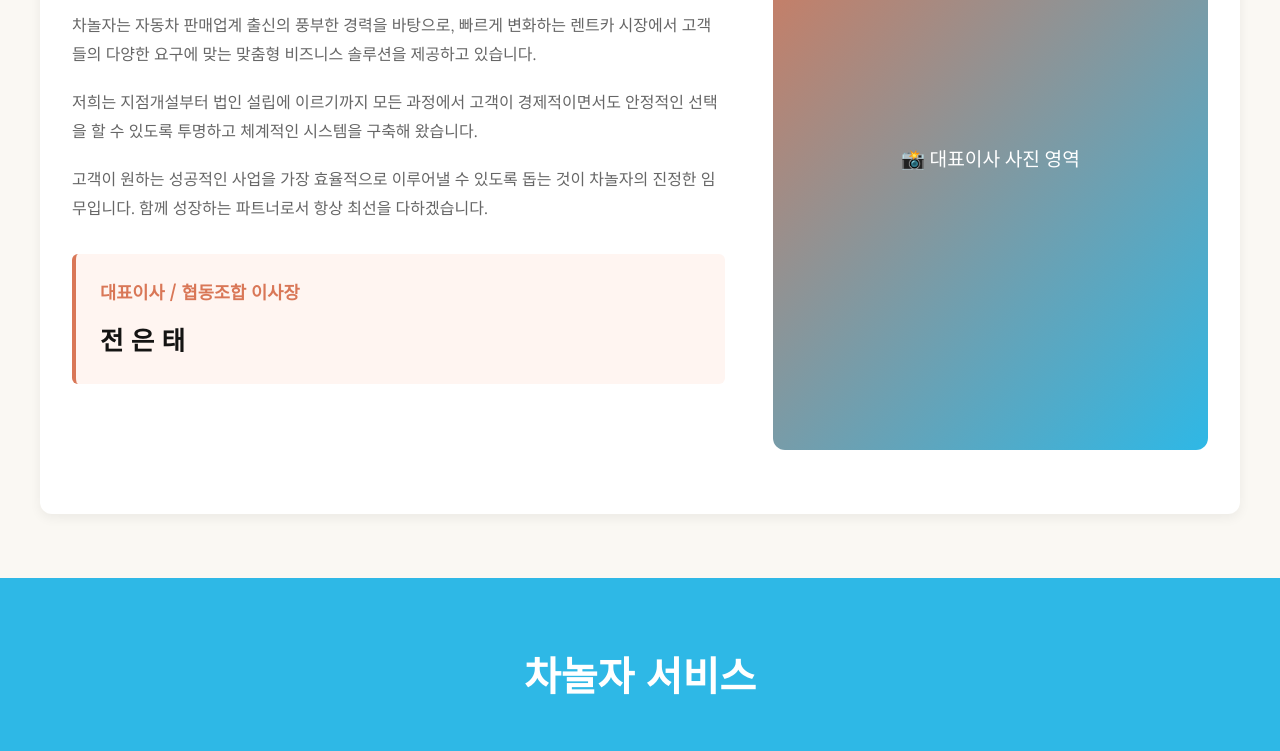
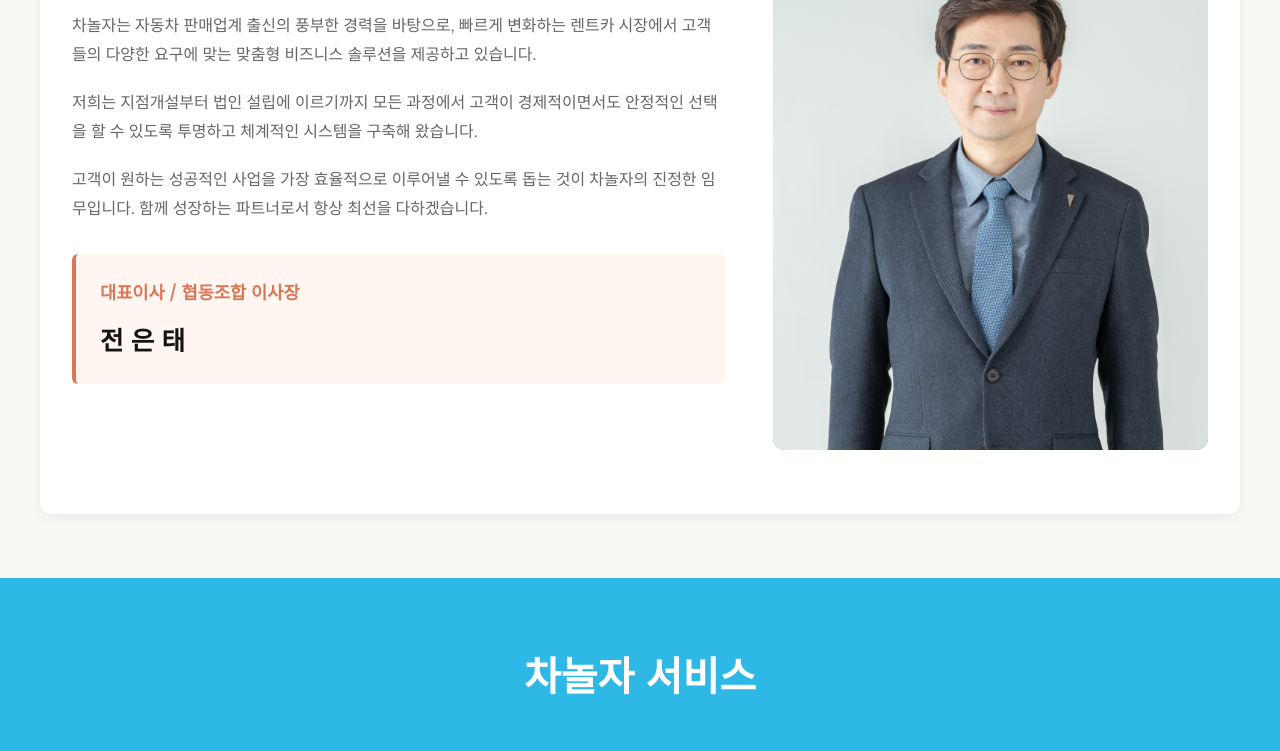
Before and after one commit to pearljjun-source/chanolja-company, a plain HTML site: page index.html in a window 1280 px wide. Shown: the part 173-924 px from the top of the page. Drawn offline with Linux system fonts and the light colour scheme; a web font is replaced by a local one.

Commit message:
Add CEO photo back

```diff
--- a/index.html
+++ b/index.html
@@ -405,7 +405,7 @@
                 </div>
             </div>
             <div class="ceo-image-box">
-                📸 대표이사 사진 영역
+                 <img src="ceo-photo.png" alt="대표이사 전은태">
             </div>
         </div>
     </section>
```
